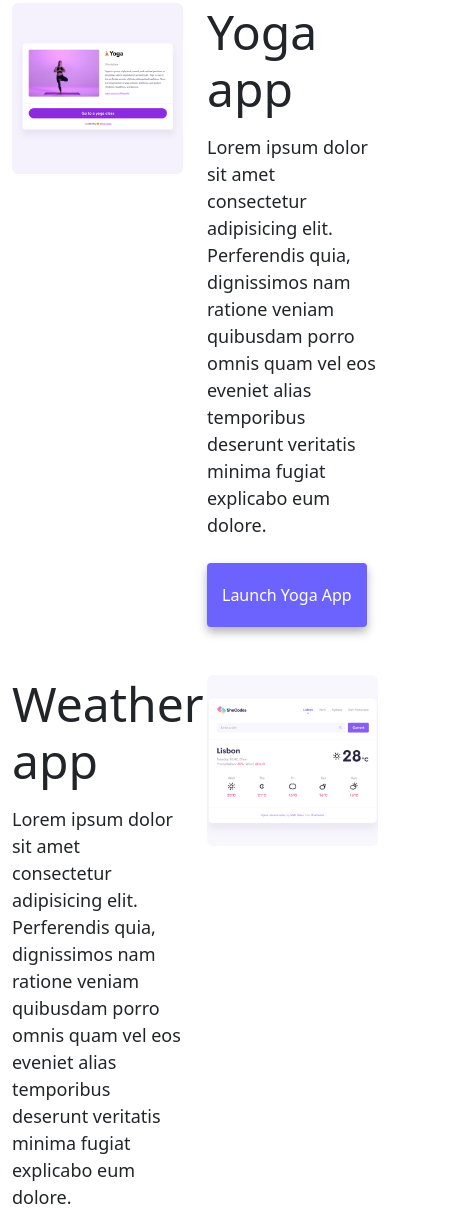
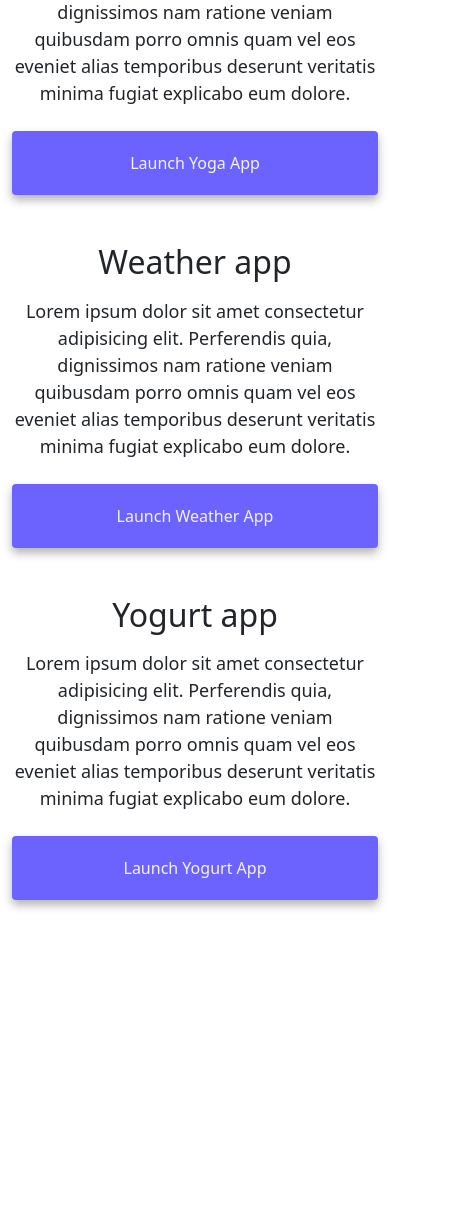
Before and after one commit to Mari4ka89/portfolio, a website: page index.html in a window 390 px wide. Shown: the part 579-1793 px from the top of the page, 467 px wide, since content can reach past the window. After the commit the page ends 1579 px from the top, so only its background shows below. Drawn offline with nearby package versions, Linux system fonts and the light colour scheme.

Commit message:
Added support for different resolutions

```diff
--- a/index.html
+++ b/index.html
@@ -55,16 +55,16 @@
     <h2 class="text-center">👋 Hi I am</h2>
     <h1 class="text-center">Mariia Bezrukava</h1>
     <h3 class="text-center">🇺🇦 Front-end developer, based in Ukraine</h3>
-    <div class="navigation-links">
+    <div class="navigation-links my-5">
       <a href="about.html#contact" class="primary-link">Contact me</a>
       <a href="about.html" class="secondary-link">About me</a>
     </div>
     <div class="container">
       <div class="row">
-        <div class="col-6">
+        <div class="d-none d-sm-block col-sm-6">
           <img src="src/images/yoga.png" class="img-fluid rounded" />
         </div>
-        <div class="col-6">
+        <div class="col-12 col-sm-6 text-center text-sm-start">
           <h2 class="mb-3">Yoga app</h2>
           <p>
             Lorem ipsum dolor sit amet consectetur adipisicing elit. Perferendis
@@ -72,13 +72,13 @@
             eos eveniet alias temporibus deserunt veritatis minima fugiat
             explicabo eum dolore.
           </p>
-          <a href="#" class="primary-link d-inline-block mt-2"
+          <a href="#" class="primary-link d-inline-block mt-2 app-link"
             >Launch Yoga App</a
           >
         </div>
       </div>
       <div class="row mt-5">
-        <div class="col-6">
+        <div class="col-12 col-sm-6 text-center text-sm-start">
           <h2 class="mb-3">Weather app</h2>
           <p>
             Lorem ipsum dolor sit amet consectetur adipisicing elit. Perferendis
@@ -86,19 +86,19 @@
             eos eveniet alias temporibus deserunt veritatis minima fugiat
             explicabo eum dolore.
           </p>
-          <a href="#" class="primary-link d-inline-block mt-2"
+          <a href="#" class="primary-link d-inline-block mt-2 app-link"
             >Launch Weather App</a
           >
         </div>
-        <div class="col-6">
+        <div class="d-none d-sm-block col-sm-6">
           <img src="src/images/weather.png" class="img-fluid rounded" />
         </div>
       </div>
       <div class="row mt-5">
-        <div class="col-6">
+        <div class="d-none d-sm-block col-sm-6">
           <img src="src/images/yogurt.png" class="img-fluid rounded" />
         </div>
-        <div class="col-6">
+        <div class="col-12 col-sm-6 text-center text-sm-start">
           <h2 class="mb-3">Yogurt app</h2>
           <p>
             Lorem ipsum dolor sit amet consectetur adipisicing elit. Perferendis
@@ -106,7 +106,7 @@
             eos eveniet alias temporibus deserunt veritatis minima fugiat
             explicabo eum dolore.
           </p>
-          <a href="#" class="primary-link d-inline-block mt-2"
+          <a href="#" class="primary-link d-inline-block mt-2 app-link"
             >Launch Yogurt App</a
           >
         </div>
--- a/src/css/styles.css
+++ b/src/css/styles.css
@@ -5,7 +5,7 @@
 }
 
 body {
-  margin-top: 100px;
+  margin: 100px 0;
 }
 
 h1,
@@ -33,7 +33,7 @@ p {
 }
 
 .about-paragraph {
-  margin: 40px 0;
+  margin: 30px 0;
 }
 
 .navigation-links {
@@ -57,7 +57,11 @@ p {
 .primary-link {
   background: var(--primary-color);
   box-shadow: var(--box-shadow);
-  color: white;
+}
+
+.primary-link,
+.primary-link:hover {
+  color: var(--secondary-color);
 }
 
 .secondary-link {
@@ -91,3 +95,18 @@ p {
 .email-link:hover {
   text-decoration: underline;
 }
+
+@media (max-width: 576px) {
+  h1 {
+    font-size: 48px;
+    line-height: 1.5;
+  }
+
+  h2 {
+    font-size: 32px;
+  }
+
+  .app-link {
+    width: 100%;
+  }
+}
```
Also changed, not shown: about.html (+1 -1 lines).
